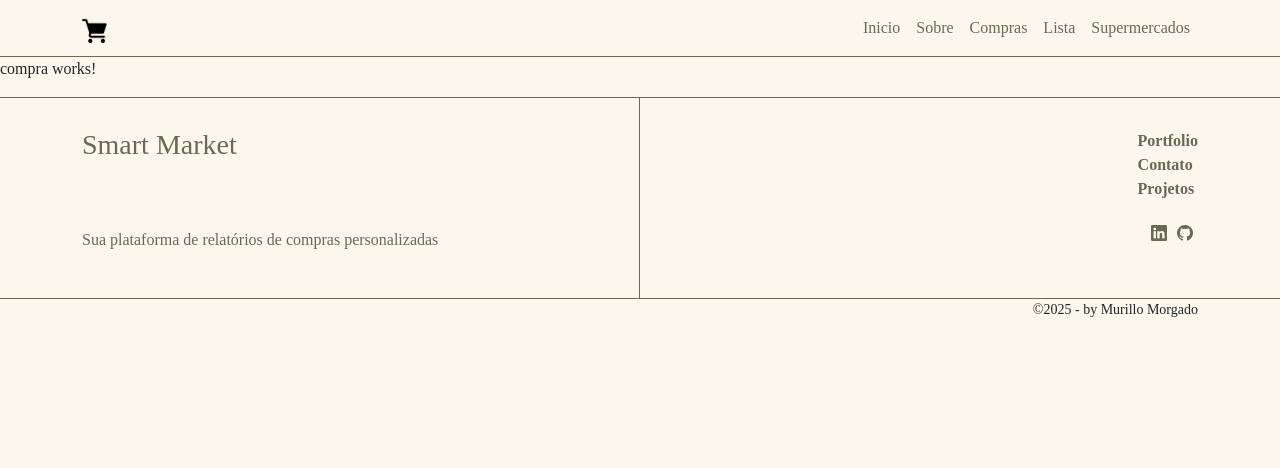
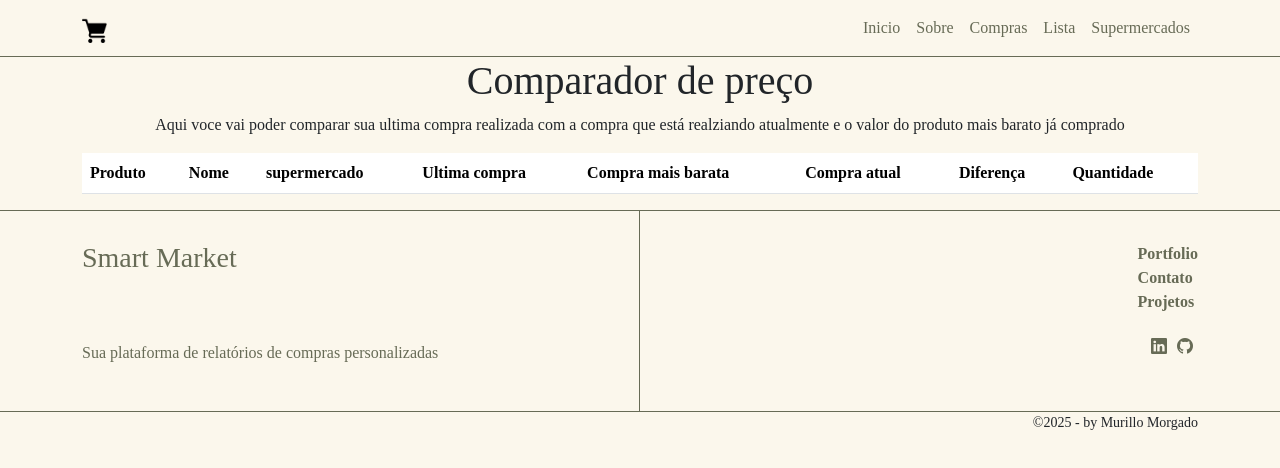
Before and after one commit to MurilloMorgado/smart-market-front, an Angular app: page /compras in a window 1280 px wide. Shown: the top 468 px of the page. Built offline with nearby package versions, Linux system fonts and the light colour scheme.

Commit message:
preparando regra de negocio para comparativo de precos

```diff
--- /dev/null
+++ b/public/data/produto.json
@@ -0,0 +1,22 @@
+[
+  { "nome": "Arroz", "imagem": "arroz.jpeg" },
+  { "nome": "Feijão", "imagem": "feijao.jpeg" },
+  { "nome": "Macarrão", "imagem": "macarrao.jpeg" },
+  { "nome": "Óleo de soja", "imagem": "oleo.jpeg" },
+  { "nome": "Açúcar", "imagem": "acucar.jpg" },
+  { "nome": "Sal", "imagem": "sal.jpg" },
+  { "nome": "Farinha de trigo", "imagem": "farinhaDeTrigo.jpg" },
+  { "nome": "Café", "imagem": "cafe.jpg" },
+  { "nome": "Leite", "imagem": "leite.jpg" },
+  { "nome": "Margarina", "imagem": "margarina.jpg" },
+  { "nome": "Detergente", "imagem": "detergente.jpeg" },
+  { "nome": "Sabão em pó", "imagem": "sabaoEmPo.jpg" },
+  { "nome": "Papel higiênico", "imagem": "papelHigienico.png" },
+  { "nome": "Escova de dentes", "imagem": "black-background.png" },
+  { "nome": "Shampoo", "imagem": "shampoo.png" },
+  { "nome": "Condicionador", "imagem": "black-background.png" },
+  { "nome": "Frango congelado", "imagem": "black-background.png" },
+  { "nome": "Carne bovina", "imagem": "black-background.png" },
+  { "nome": "Ovos", "imagem": "ovo.jpg" },
+  { "nome": "Queijo", "imagem": "queijo.png" }
+]
--- /dev/null
+++ b/src/app/model/comparativoPrecos.ts
@@ -0,0 +1,47 @@
+export class ComparativoPreco {
+
+  produto?: {
+    nome: string;
+    imagem: string;
+  }
+
+  ultimaCompra?: {
+    supermercado: string;
+    preco: number;
+  };
+
+  compraMaisBarata?: {
+    supermercado: string;
+    preco: number;
+  };
+
+  compraAtual?: {
+    supermercado: string;
+    preco: number;
+  };
+
+  diferenca?: number;
+  quantidade?: number;
+
+
+  constructor(data?: {
+    produto?: { nome: string; imagem: string };
+    ultimaCompra?: { supermercado: string; preco: number };
+    compraMaisBarata?: { supermercado: string; preco: number };
+    compraAtual?: { supermercado: string; preco: number };
+    quantidade?: number;
+  }) {
+    if (data) {
+      this.produto = data.produto;
+      this.ultimaCompra = data.ultimaCompra;
+      this.compraMaisBarata = data.compraMaisBarata;
+      this.compraAtual = data.compraAtual;
+      this.quantidade = data.quantidade;
+
+      if (this.compraAtual && this.ultimaCompra) {
+        this.diferenca = this.compraAtual.preco - this.ultimaCompra.preco;
+      }
+
+    }
+  }
+}
--- a/src/app/model/produtoDestaque.ts
+++ b/src/app/model/produtoDestaque.ts
@@ -1,5 +1,6 @@
 export class ProdutoDestaque {
 
   nome!: string;
+  imagem!: string;
   valor!: string;
 }
--- a/src/app/pages/compra/compra.component.ts
+++ b/src/app/pages/compra/compra.component.ts
@@ -1,6 +1,10 @@
-import { Component } from '@angular/core';
+import { Component, OnInit } from '@angular/core';
+import { Footer } from "../../components/footer/footer.component";
 import { Header } from "../../components/header/header.component";
-import { Footer } from "../../components/footer/footer.component";
+import { ComparativoPreco } from '../../model/comparativoPrecos';
+import { Produto } from '../../model/produto';
+import { HttpClient } from '@angular/common/http';
+import { firstValueFrom } from 'rxjs';
 
 @Component({
   selector: 'app-compra',
@@ -9,6 +13,46 @@ import { Footer } from "../../components/footer/footer.component";
   templateUrl: './compra.html',
   styleUrl: './compra.scss'
 })
-export class Compra {
+export class Compra implements OnInit {
+
+  comparativoPrecos: ComparativoPreco[] = [];
+  listaDeCompraAtual: Produto[] = [];
+  produto: Produto[] = [];
+
+  constructor(private http: HttpClient) { }
+
+  ngOnInit(): void {
+    this.buscarProdutos();
+    this.buscarHistorico();
+
+    const cache = localStorage.getItem('minhaLista');
+    if (cache) {
+      this.listaDeCompraAtual = JSON.parse(cache);
+    }
+  }
+
+  async buscarProdutos(): Promise<void> {
+
+    try {
+      this.produto = await firstValueFrom(this.http.get<Produto[]>('data/produto.json'));
+      console.log(this.produto);
+    } catch (error) {
+      console.log('Não foi possivel buscar a lista de produtos.', error);
+    }
+
+  }
+
+  async buscarHistorico(): Promise<void> {
+    try {
+      console.log('buscar historico');
+    } catch (error) {
+      console.log('Não foi possivel buscar o historico de compras', error);
+    }
+  }
+
+  comprarPreco(): void {
+
+
+  }
 
 }
--- a/src/app/pages/compra/compra.html
+++ b/src/app/pages/compra/compra.html
@@ -1,6 +1,53 @@
 <app-header></app-header>
 <main>
-  <p>compra works!</p>
+
+  <section class="container section-one">
+    <h1>Comparador de preço</h1>
+    <p>Aqui voce vai poder comparar sua ultima compra realizada com a compra que está realziando atualmente e o valor do
+      produto mais barato já comprado</p>
+  </section>
+
+  <section class="container section-otwo">
+    <div>
+
+      <div class="tabela-scroll">
+        <table class="table table-hover">
+
+          <thead>
+            <tr>
+              <th scope="col">Produto</th>
+              <th scope="col">Nome</th>
+              <th scope="col">supermercado</th>
+              <th scope="col">Ultima compra</th>
+              <th scope="col">Compra mais barata</th>
+              <th scope="col">Compra atual</th>
+              <th scope="col">Diferença</th>
+              <th scope="col">Quantidade</th>
+            </tr>
+          </thead>
+
+          <tbody class="tabela-corpo">
+            @for (comparativo of comparativoPrecos; track comparativo) {
+            <tr>
+              <td>{{comparativo.produto?.imagem}}</td>
+              <td>{{comparativo.produto?.nome}}</td>
+              <td>{{comparativo.ultimaCompra?.supermercado}}</td>
+              <td>{{comparativo.ultimaCompra?.preco}}</td>
+              <td>{{comparativo.compraMaisBarata?.supermercado}}</td>
+              <td>{{comparativo.compraMaisBarata?.preco}}</td>
+              <td>{{comparativo.compraAtual?.supermercado}}</td>
+              <td>{{comparativo.compraAtual?.preco}}</td>
+              <td>{{comparativo.diferenca}}</td>
+              <td>{{comparativo.quantidade}}</td>
+            </tr>
+            }
+          </tbody>
+
+        </table>
+      </div>
+
+    </div>
+  </section>
 
 </main>
 <app-footer></app-footer>
--- a/src/app/pages/compra/compra.scss
+++ b/src/app/pages/compra/compra.scss
@@ -0,0 +1,12 @@
+.section-one {
+  display: flex;
+  flex-direction: column;
+  align-items: center;
+}
+
+.section-two {
+
+  .tabela-corpo {
+    align-items: center;
+  }
+}
--- a/src/app/pages/home/home.html
+++ b/src/app/pages/home/home.html
@@ -23,7 +23,7 @@
     <div class="divisao-card">
       @for (produto of produtoDestaque; track produto) {
       <div class="card-body">
-        <img src="/black-background.png" class="card-img-top" alt="...">
+        <img src="{{produto.imagem}}" class="card-img-top" alt="...">
         <h5>{{ produto.nome }}</h5>
         <p class="card-text">{{ produto.valor }}</p>
       </div>
--- a/src/app/pages/home/home.scss
+++ b/src/app/pages/home/home.scss
@@ -67,7 +67,11 @@
       color: var(--cor-fonte);
       box-sizing: border-box;
 
-      img {}
+      img {
+        width: 207;
+        height: 207;
+        object-fit: cover;
+      }
     }
 
   }
--- a/src/app/pages/lista/lista.component.ts
+++ b/src/app/pages/lista/lista.component.ts
@@ -22,6 +22,11 @@ export class Lista implements OnInit {
 
   ngOnInit(): void {
     this.carregarListaDeProdutos();
+
+    const cache = localStorage.getItem('minhaLista');
+    if (cache) {
+      this.listaDeCompraAtual = JSON.parse(cache);
+    }
   }
 
   async carregarListaDeProdutos() {
@@ -91,4 +96,8 @@ export class Lista implements OnInit {
     doc.save('lista_de_produtos.pdf');
   }
 
+  salvarLista() {
+    console.log(this.listaDeCompraAtual);
+    localStorage.setItem('minhaLista', JSON.stringify(this.listaDeCompraAtual));
+  }
 }
--- a/src/app/pages/lista/lista.html
+++ b/src/app/pages/lista/lista.html
@@ -53,5 +53,6 @@
     </div>
     }
     <button class="btn btn-outline-dark" (click)="gerarPDF()">Gerar PDF</button>
+    <button class="btn btn-outline-dark" (click)="salvarLista()">Salvar</button>
   </div>
 </div>
```
Also changed, not shown: public/data/produto-destaque.json (+7 -2 lines).
